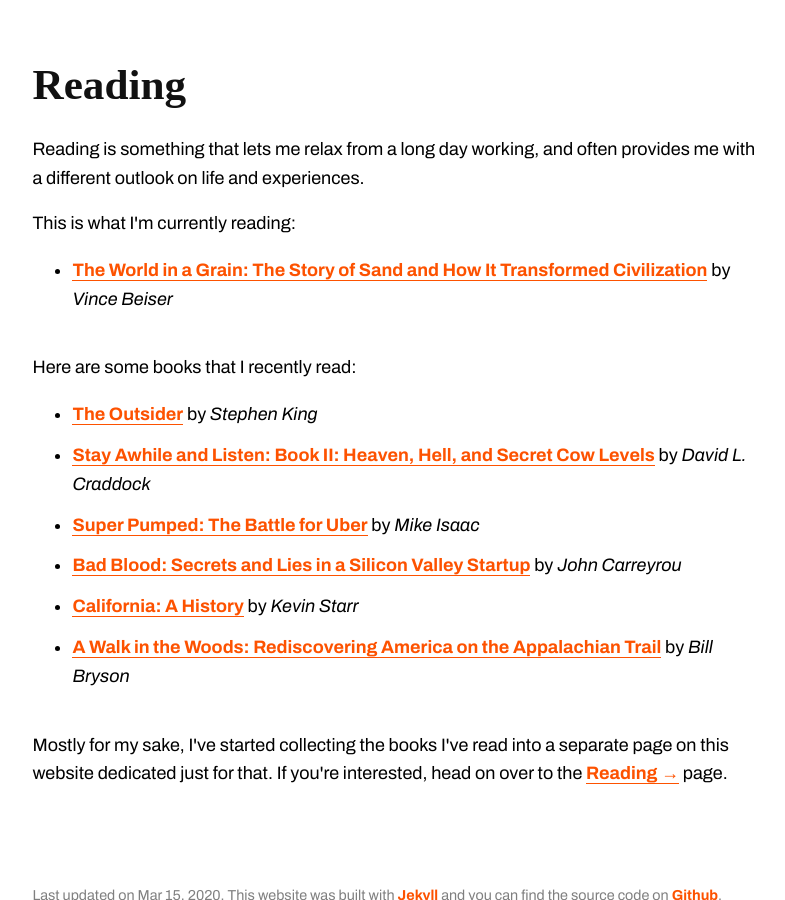
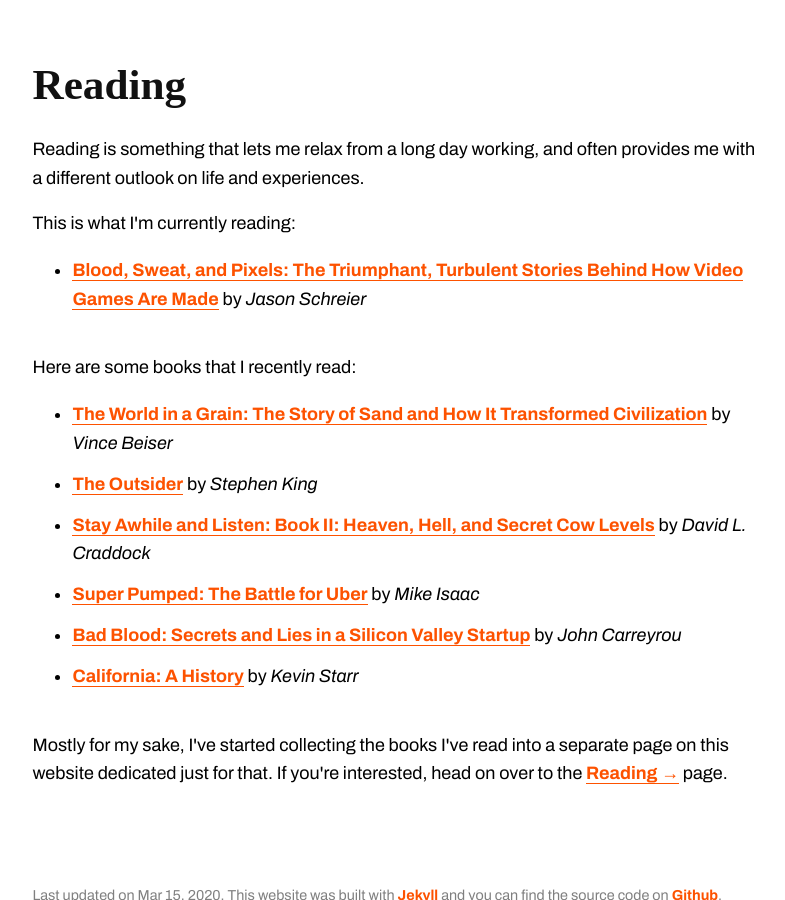
Before and after one commit to ivanbozic/ivanbozic.com, a Jekyll site: the page built from index.html, in a window 1280 px wide and 900 px high, scrolled down 1047 px. Shown: the whole window, without its empty margins (243-1028 px from the left). Built offline with Jekyll 4.4.1, drawn with Linux system fonts in a browser that asks for light colours; some web fonts are replaced.

Commit message:
Updated books.

```diff
--- a/_data/reading.json
+++ b/_data/reading.json
@@ -1,9 +1,17 @@
 [
+    {
+        "link": "https://www.amazon.com/Blood-Sweat-Pixels-Triumphant-Turbulent/dp/0062651234",
+        "title": "Blood, Sweat, and Pixels: The Triumphant, Turbulent Stories Behind How Video Games Are Made",
+        "author": "Jason Schreier",
+        "is_reading": true,
+        "cover_art": "/images/book-covers/blood-sweat-and-pixels-jason-schreier.png",
+        "cover_style": "dark"
+    },
     {
         "link": "https://www.amazon.com/World-Grain-Story-Transformed-Civilization-ebook/dp/B077CQL1XN",
         "title": "The World in a Grain: The Story of Sand and How It Transformed Civilization",
         "author": "Vince Beiser",
-        "is_reading": true,
+        "is_reading": false,
         "cover_art": "/images/book-covers/the-world-in-a-grain-vince-beiser.png",
         "cover_style": "dark"
     },
```
Also changed, not shown: images/book-covers/blood-sweat-and-pixels-jason-schreier.png (added).
